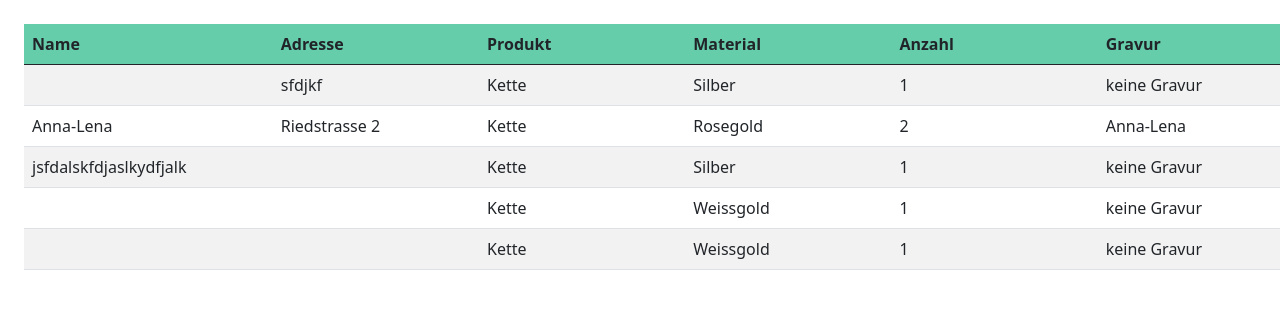
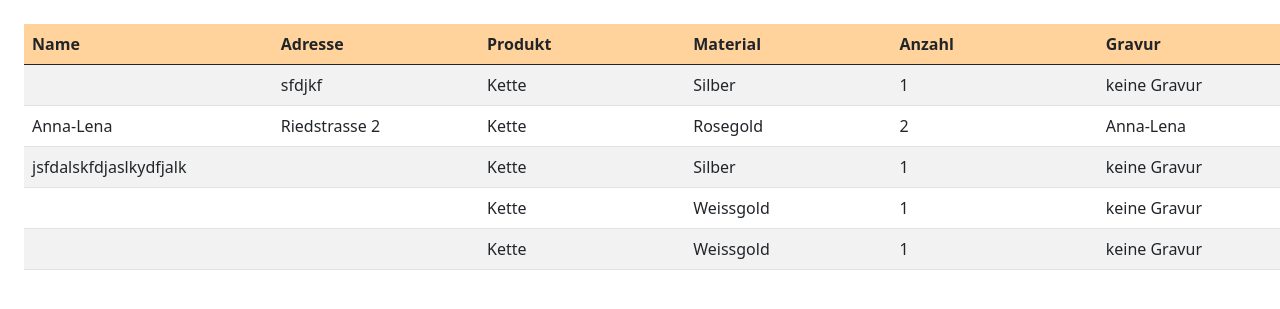
Before and after one commit to unicorni11/pythonproject, a Flask app: page /bestellungen in a window 1280 px wide. Shown: the part 72-381 px from the top of the page. Run offline with Flask 2, Linux system fonts and the light colour scheme; some libraries are stand-ins or nearby versions.

Commit message:
erster Entwurf Backend

```diff
--- a/templates/bestellungen.html
+++ b/templates/bestellungen.html
@@ -2,7 +2,7 @@
 <body>
 <div>
                     <table class="table table-striped m-4">
-                        <thead style="background-color:rgb(102, 205, 170)">
+                        <thead style="background-color:rgb(255, 211, 155)">
                             <th style="width: 10%" scope="col">Name</th>
                             <th style="width: 10%" scope="col">Adresse</th>
                             <th style="width: 10%" scope="col">Produkt</th>
--- a/templates/visualisierung.html
+++ b/templates/visualisierung.html
@@ -1,5 +1,6 @@
 {% include "header.html" %}
 
-
+<body>
+<img class="diagramm"  src="../static/diagramm.png" alt="Diagramm" style="width: 50%">
     </body>
 </html>
```
